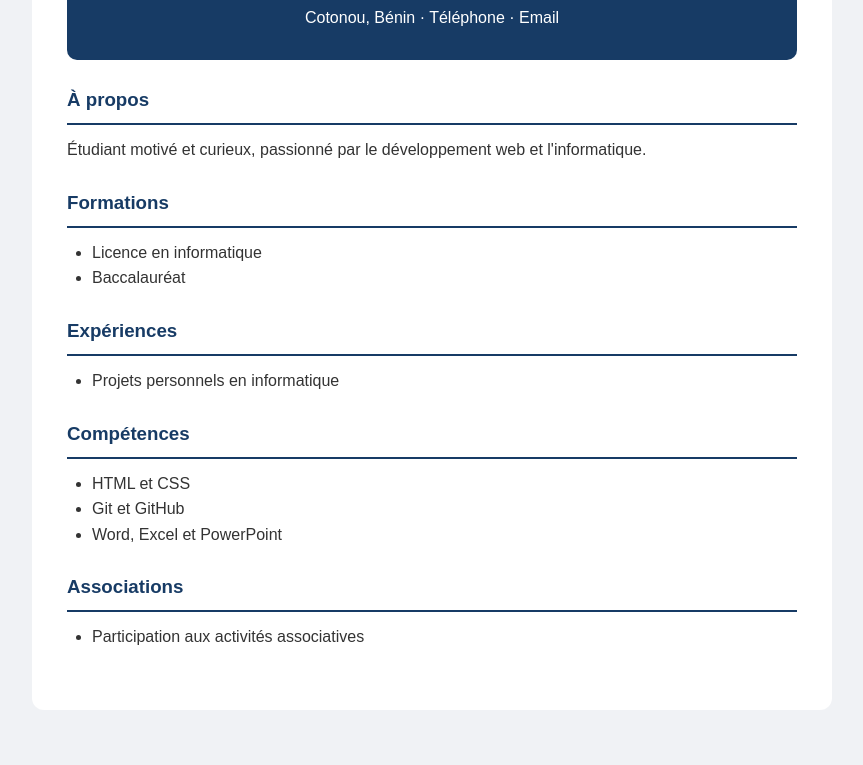
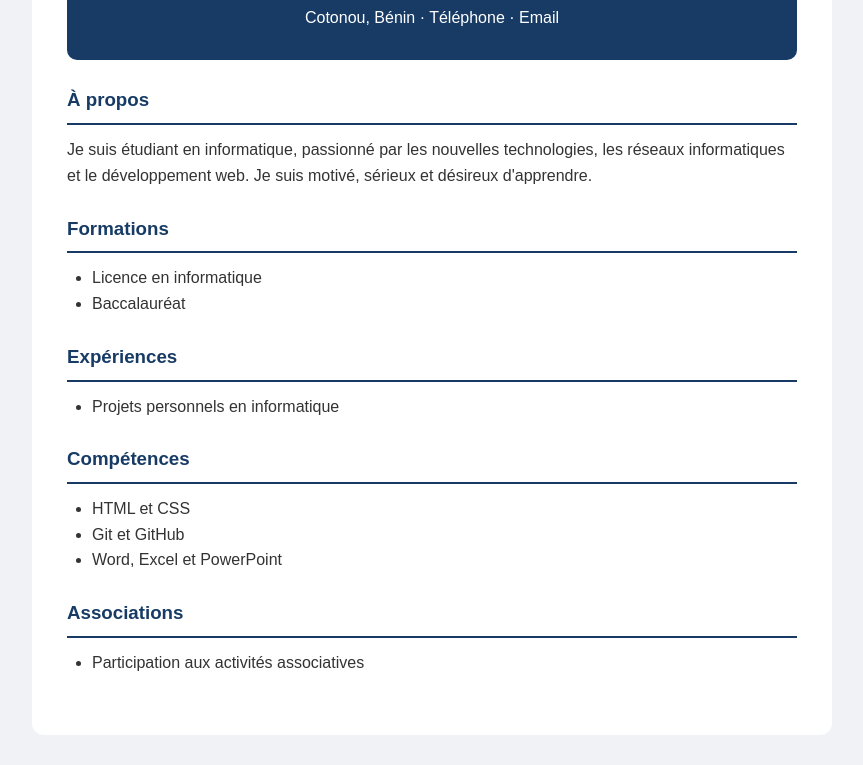
Before and after one commit to quenumj84-jpg/mon-cv, a plain HTML site: page index.html in a window 1280 px wide. Shown: the part 183-948 px from the top of the page, without its empty margins (208-1071 px from the left). Before the commit the page ends 923 px from the top, so only its background shows below. Drawn offline with Linux system fonts and the light colour scheme.

Commit message:
mise en place de la section description

```diff
--- a/index.html
+++ b/index.html
@@ -16,8 +16,8 @@
     </header>
 
     <section id="description">
-      <h3>À propos</h3>
-      <p>Étudiant motivé et curieux, passionné par le développement web et l'informatique.</p>
+  <h3>À propos</h3>
+  <p>Je suis étudiant en informatique, passionné par les nouvelles technologies, les réseaux informatiques et le développement web. Je suis motivé, sérieux et désireux d'apprendre.</p>
     </section>
 
     <section id="formations">
```
